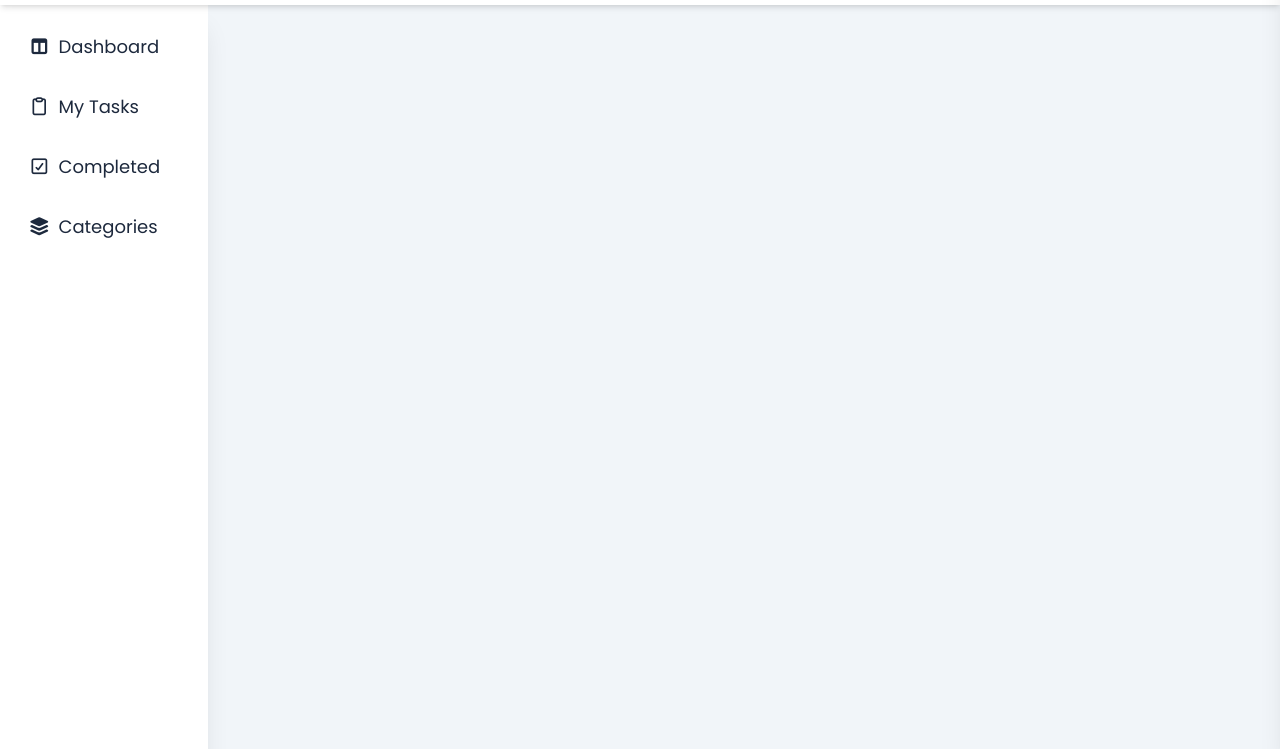
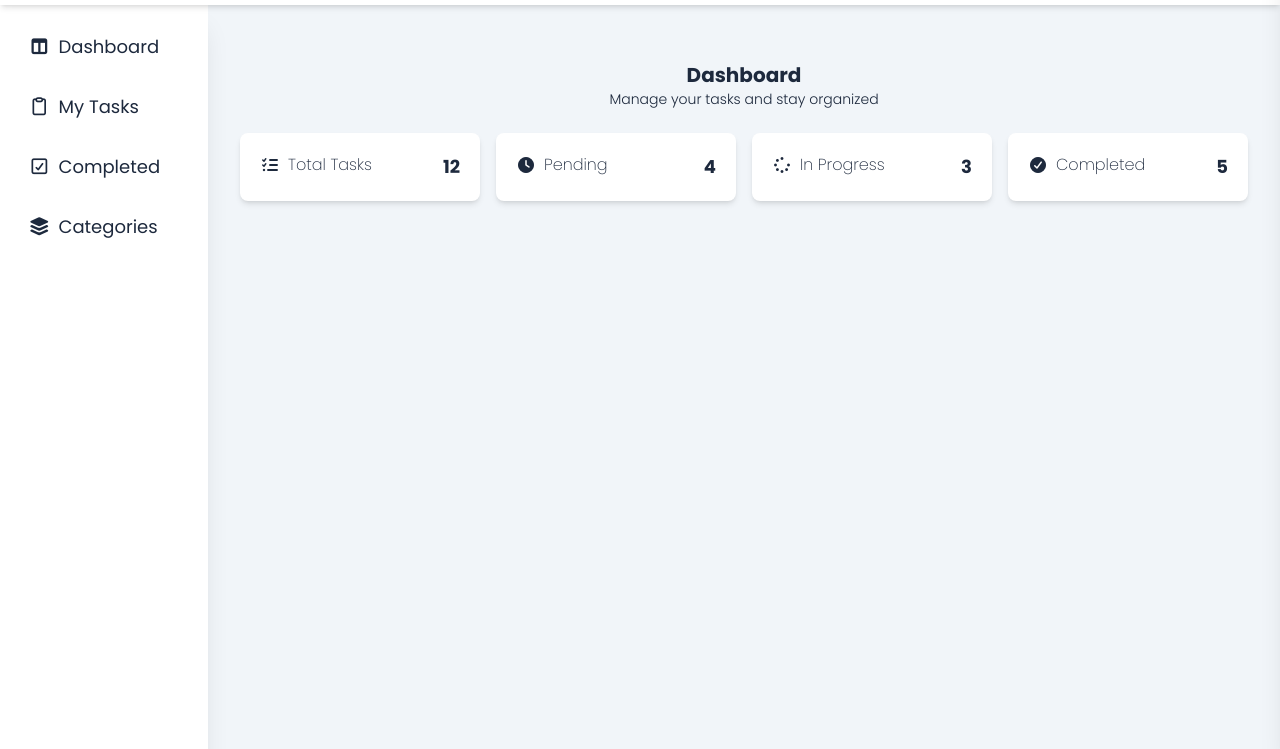
Before and after one commit to ArpithRaj622/Task-Manager, a website: page index.html in a window 1280 px wide. Shown: the part 51-800 px from the top of the page. Drawn offline with Linux system fonts and the light colour scheme.

Commit message:
Add dashboard summary cards

```diff
--- a/index.html
+++ b/index.html
@@ -27,7 +27,7 @@
             </button>
 
             <!-- mobile menu -->
-            <button aria-label="Open menu" class="md:hidden" id="mobileMenuOpenBtn">
+            <button aria-label="Open menu" class="lg:hidden" id="mobileMenuOpenBtn">
                 <i class="fa-solid fa-bars"></i>
             </button>
         </div>
@@ -71,6 +71,45 @@
         </div>
     </aside>
 
+    <!-- main content -->
+    <main class="main-content">
+        <div class="dashboard-heading">
+            <h2>Dashboard</h2>
+            <p>Manage your tasks and stay organized</p>
+        </div>
+
+        <!-- summary cards -->
+        <div class="summary-cards-container">
+            <div class="summary-card">
+                <div class="card-icon-label">
+                    <i class="fa-solid fa-list-check"></i>
+                    <p class="card-label">Total Tasks</p>
+                </div>
+                <p class="card-value">12</p>
+            </div>
+            <div class="summary-card">
+                <div class="card-icon-label">
+                    <i class="fa-solid fa-clock"></i>
+                    <p class="card-label">Pending</p>
+                </div>
+                <p class="card-value">4</p>
+            </div>
+            <div class="summary-card">
+                <div class="card-icon-label">
+                    <i class="fa-solid fa-spinner"></i>
+                    <p class="card-label">In Progress</p>
+                </div>
+                <p class="card-value">3</p>
+            </div>
+            <div class="summary-card">
+                <div class="card-icon-label">
+                    <i class="fa-solid fa-circle-check"></i>
+                    <p class="card-label">Completed</p>
+                </div>
+                <p class="card-value">5</p>
+            </div>
+        </div>
+    </main>
 
     <script src="./src/script.js" defer></script>
 </body>
--- a/src/input.css
+++ b/src/input.css
@@ -31,6 +31,7 @@ h1 {
     @apply cursor-pointer;
 }
 
+/* backdrop */
 .mobile-menu-backdrop {
     @apply fixed inset-0 bg-black/40 z-40 transition-opacity duration-300 ease-in-out;
 }
@@ -50,7 +51,7 @@ h1 {
 
 /* side nav desktop */
 aside {
-    @apply md:w-44 lg:w-52 fixed left-0 top-14 h-full bg-white p-5 shadow-xl hidden md:block;
+    @apply w-52 fixed left-0 top-14 h-full bg-white p-5 shadow-xl hidden lg:block;
 }
 
 .desktop-nav-menu {
@@ -64,3 +65,45 @@ aside {
 .desktop-nav-menu a i {
     @apply pt-1;
 }
+
+/* main content */
+.main-content {
+    @apply p-8 lg:ml-52;
+}
+
+.dashboard-heading {
+    @apply text-center my-6;
+}
+
+.dashboard-heading h2 {
+    @apply text-xl font-bold;
+}
+
+.dashboard-heading p {
+    @apply text-sm font-light;
+}
+
+/* summary cards */
+.summary-cards-container {
+    @apply grid grid-cols-1 gap-4 md:grid-cols-2 lg:grid-cols-4;
+}
+
+.summary-card {
+    @apply bg-white p-5 rounded-lg shadow-md flex justify-between;
+}
+
+.card-icon-label {
+    @apply flex gap-2;
+}
+
+.card-icon-label i {
+    @apply pt-1;
+}
+
+.card-icon-label .card-label {
+    @apply font-extralight;
+}
+
+.summary-card .card-value {
+    @apply text-lg font-bold;
+}
```
Also changed, not shown: dist/output.css.
